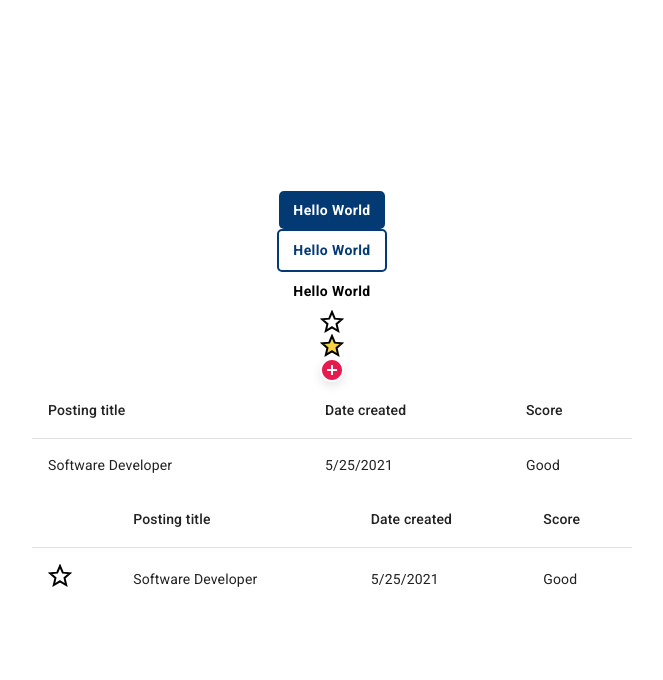
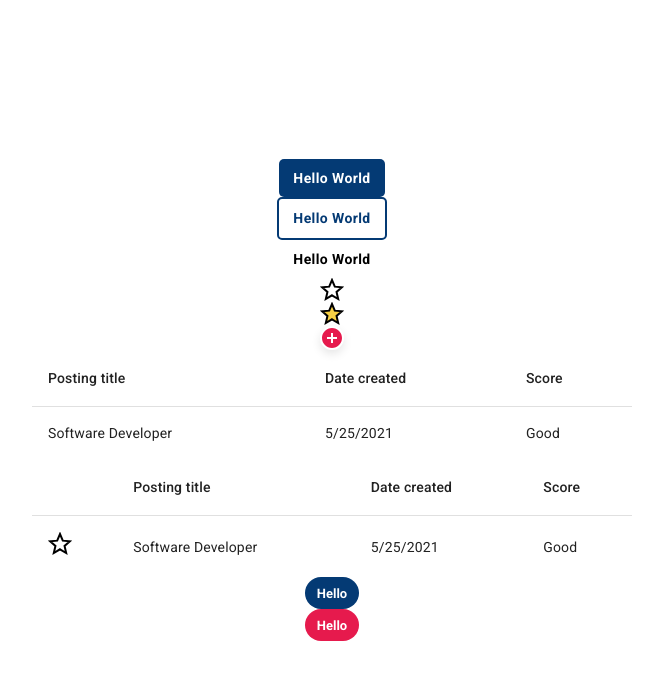
Before and after one commit to ReneReid/Internify, a React (Create React App) app in the folder internify/: page / in a window 1280 px wide. Shown: the top 680 px of the page, without its empty margins (308-971 px from the left). Built offline with nearby package versions, Linux system fonts and the light colour scheme.

Commit message:
added chips

```diff
--- a/internify/src/App.js
+++ b/internify/src/App.js
@@ -4,15 +4,18 @@ import {
   ButtonOutlined,
   ButtonClear,
 } from "./components/atoms/Button";
-import { StarPlain, StarColoured, Add} from "./components/atoms/Icon";
+import { StarPlain, StarColoured, Add } from "./components/atoms/Icon";
+import { ChipBasic, ChipClickable } from "./components/atoms/Chips";
 import { TableBasic, TableStar } from "./components/molecules/Table";
 
-const data = [{
-  "isStarred": false,
-  "title": "Software Developer",
-  "dateCreated": new Date("05/25/2021").toLocaleDateString(),
-  "score": "Good"
-}];
+const data = [
+  {
+    isStarred: false,
+    title: "Software Developer",
+    dateCreated: new Date("05/25/2021").toLocaleDateString(),
+    score: "Good",
+  },
+];
 
 function App() {
   return (
@@ -26,6 +29,8 @@ function App() {
         <Add />
         <TableBasic data={data} />
         <TableStar data={data} />
+        <ChipBasic label="Hello"/>
+        <ChipClickable label="Hello"/>
       </header>
     </div>
   );
--- /dev/null
+++ b/internify/src/components/atoms/Chips.js
@@ -0,0 +1,26 @@
+import { Chip } from "@material-ui/core";
+import { withStyles } from "@material-ui/core/styles";
+
+/*  Material UI Chips
+*   - To add an icon, pass in the `icon` attribute with the Material UI Icon component
+*   - To add the deletable icon, pass in the `onDelete` attribute with the function call
+*/
+
+export const ChipBasic = withStyles(() => ({
+    root: {
+      backgroundColor: "#043A74",
+      color: "#FFFFFF",
+      fontWeight: "bold",
+    }
+}))(Chip);
+
+export const ChipClickable = withStyles(() => ({
+    root: {
+        backgroundColor: "#E61A4D",
+        color: "#FFFFFF",
+        fontWeight: "bold",
+        "&:hover": {
+            boxShadow: "0px 4px 10px rgba(0, 0, 0, 0.25)",
+        },
+    }
+}))(Chip);
```
